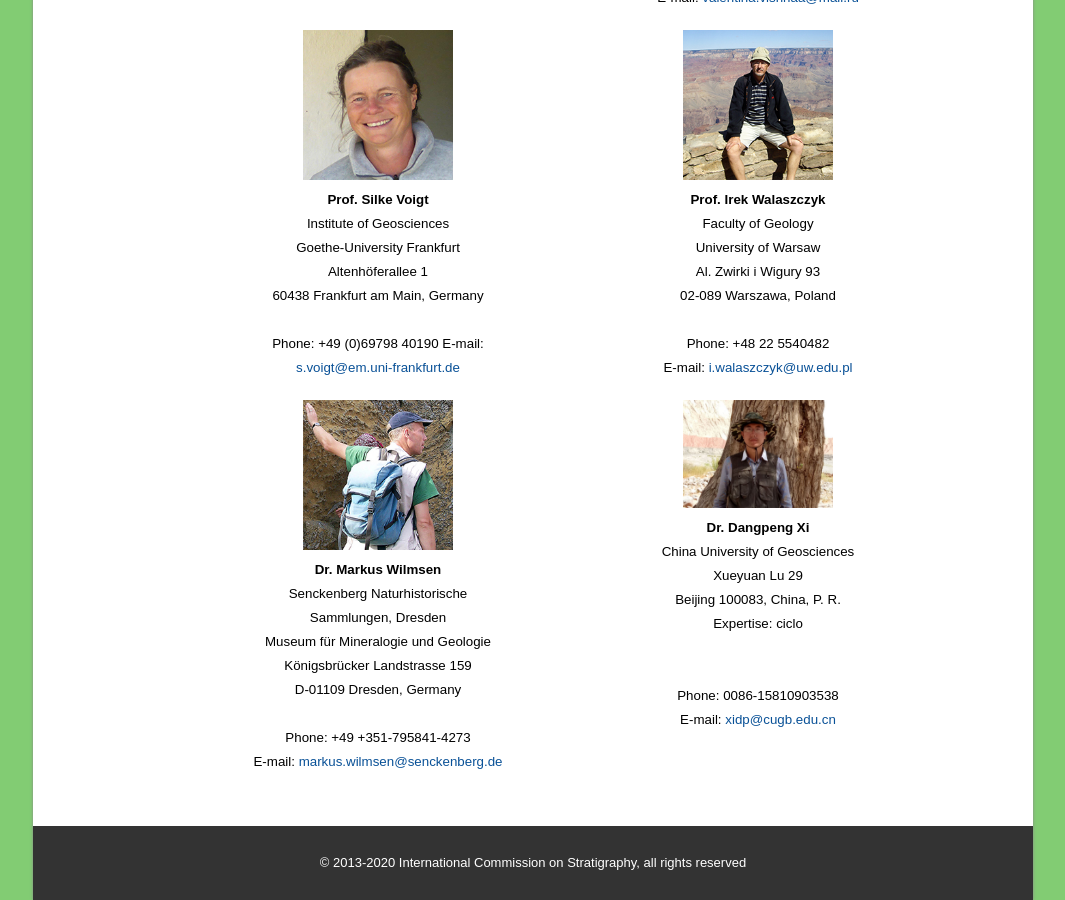
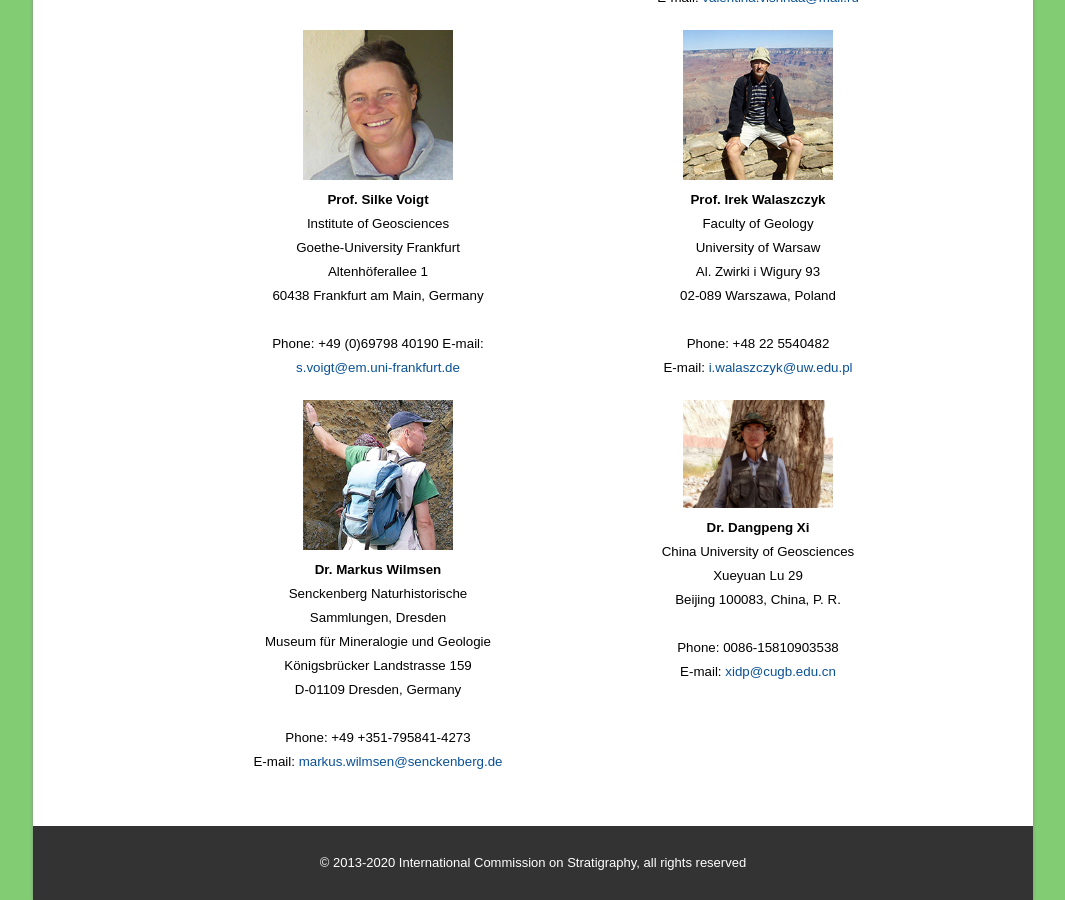
Before and after one commit to i-c-stratigraphy/subcommission-cretaceous, a Jekyll site: the page built from pages/members.md, in a window 1280 px wide and 900 px high, scrolled down 3199 px. Shown: the whole window, without its empty margins (107-1172 px from the left). Built offline with Jekyll 4.4.1, drawn with Linux system fonts in a browser that asks for light colours.

Commit message:
Update members.md

```diff
--- a/pages/members.md
+++ b/pages/members.md
@@ -191,8 +191,6 @@ permalink: /members
      China University of Geosciences<br />
         Xueyuan Lu 29<br />
         Beijing 100083, China, P. R.<br />
-       Expertise: ciclo <br />
-        <br />
         <br />
         Phone: 0086-15810903538<br />
         E-mail: <a href="mailto:xidp@cugb.edu.cn">xidp@cugb.edu.cn</a>
```
